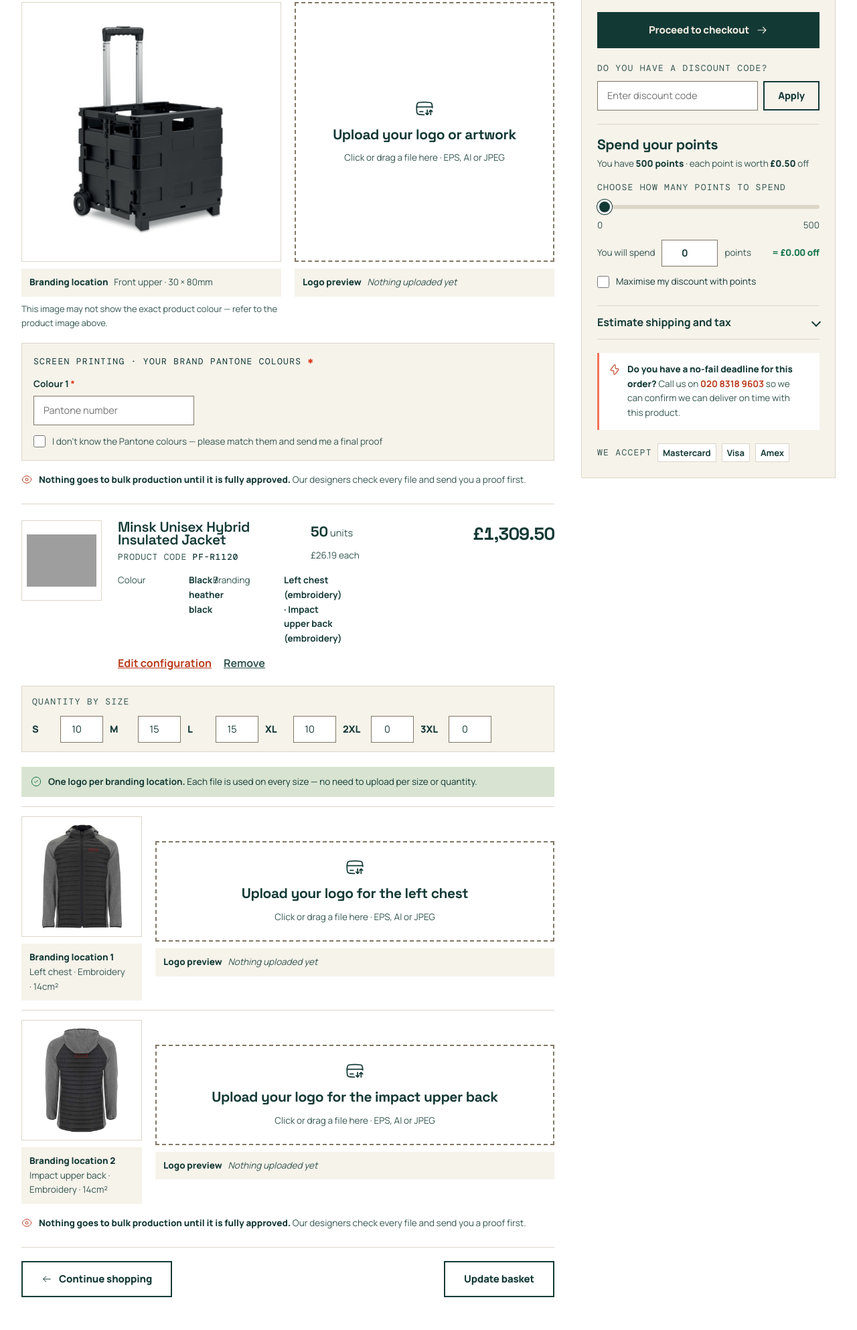
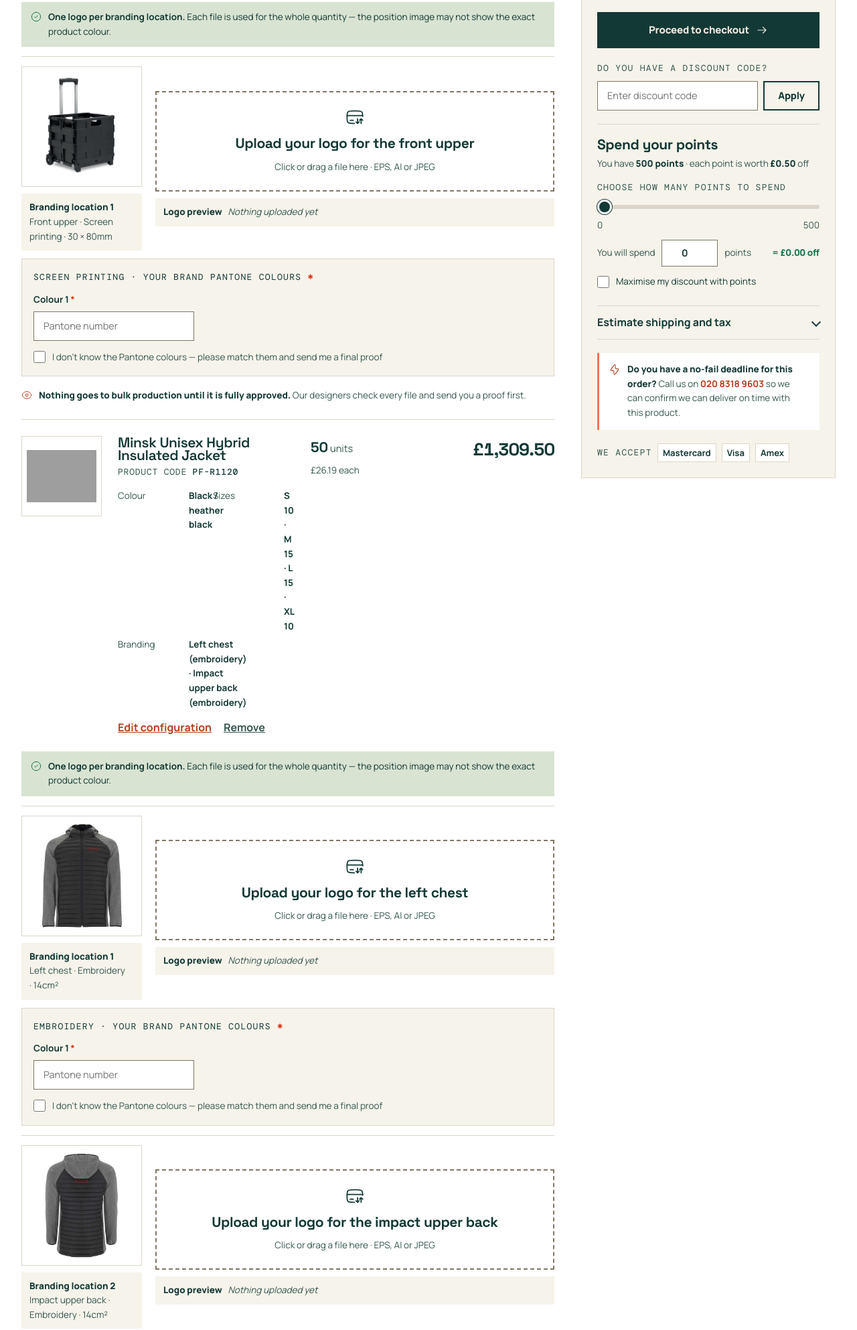
Before and after one commit to biztechdesign/Bounce-Creative, a plain HTML site: page basket-v4.html in a window 1280 px wide. Shown: the part 814-2800 px from the top of the page at 67% size. Drawn offline with nearby package versions, Linux system fonts and the light colour scheme; grey boxes are pictures that could not be loaded.

Commit message:
Basket: one fixed upload + Pantone section per branding location
- Removed the "Quantity by size" box; the Minsk line lists its sizes as
  text (S 10, M 15, L 15, XL 10) and keeps its 50-unit total.
- Every line uses the same compact section: per branding location a
  position image, its logo upload and its own Pantone colours box
  (CARRO once, Minsk twice).

Co-Authored-By: Claude Opus 5.5 <noreply@anthropic.com>

```diff
--- a/assets/css/basket-v4.css
+++ b/assets/css/basket-v4.css
@@ -219,3 +219,6 @@
   .art--loc{ grid-template-columns:minmax(0,1fr); }
   .art--loc .art__pos img{ max-width:200px; }
 }
+
+/* Pantone box sits under its own branding location. */
+.art--loc + .pan{ margin-top:12px; }
--- a/assets/js/basket-v4.js
+++ b/assets/js/basket-v4.js
@@ -70,6 +70,8 @@
         [].forEach.call(sizes, function (f) { q += parseInt(f.value, 10) || 0; });
         var tot = line.querySelector('[data-role="line-units"]');
         if (tot) tot.textContent = q;
+      } else if (line.dataset.units) {
+        q = parseInt(line.dataset.units, 10) || 0;   // ordered by size: a fixed total
       } else {
         q = parseInt(line.querySelector('.qty input').value, 10) || 0;
       }
--- a/basket-v4.html
+++ b/basket-v4.html
@@ -11,7 +11,7 @@
 <link rel="stylesheet" href="assets/css/style-v4.css?v=122">
 <link rel="stylesheet" href="assets/css/list-v4.css?v=40">
 <link rel="stylesheet" href="assets/css/pdp-v4.css?v=72">
-<link rel="stylesheet" href="assets/css/basket-v4.css?v=8">
+<link rel="stylesheet" href="assets/css/basket-v4.css?v=10">
 <link rel="stylesheet" href="assets/css/mega-v4.css?v=6">
 <script>document.documentElement.className += " js";</script>
 </head>
@@ -1795,42 +1795,41 @@
             </div>
           </div>
 
-          <!-- Artwork for this line: where it goes, and the file to print -->
-          <div class="art">
+          <!-- Artwork: once per branding location (the same section on every line). -->
+          <p class="art__head"><svg class="ic" width="16" height="16" aria-hidden="true"><use href="#i-check"/></svg><span><b>One logo per branding location.</b> Each file is used for the whole quantity &mdash; the position image may not show the exact product colour.</span></p>
+            <div class="art art--loc">
               <div class="art__pos">
-              <img src="assets/img/products/office/carro-folding-crate-trolley.jpg" alt="CARRO Folding Crate Container Trolley showing the front upper print position" width="700" height="700">
-              <p class="art__cap"><b>Branding location</b> Front upper &middot; 30 × 80mm</p>
-              <p class="art__note">This image may not show the exact product colour &mdash; refer to the product image above.</p>
+                <img src="assets/img/products/office/carro-folding-crate-trolley.jpg" alt="CARRO Folding Crate Container Trolley showing the front upper branding position" width="700" height="700">
+                <p class="art__cap"><b>Branding location 1</b> Front upper &middot; Screen printing &middot; 30 × 80mm</p>
               </div>
               <div class="art__up">
                 <label class="drop">
-                <input type="file" name="artwork-1" accept=".eps,.ai,.jpg,.jpeg,.pdf,.png,.svg">
+                  <input type="file" name="artwork-1-1" accept=".eps,.ai,.jpg,.jpeg,.pdf,.png,.svg">
                   <span class="drop__in">
                     <svg class="ic" width="28" height="28" aria-hidden="true"><use href="#i-transfer"/></svg>
-                  <b>Upload your logo or artwork</b>
+                    <b>Upload your logo for the front upper</b>
                     <span>Click or drag a file here &middot; EPS, AI or JPEG</span>
                   </span>
                 </label>
                 <p class="art__cap"><b>Logo preview</b> <span class="art__empty">Nothing uploaded yet</span></p>
               </div>
             </div>
-
             <div class="pan">
               <p class="pan__lbl">Screen printing &middot; your brand Pantone colours <b class="req" aria-hidden="true">*</b></p>
               <div class="pan__row">
                 <label class="pan__field">
                   <span class="pan__t">Colour 1 <b class="req" aria-hidden="true">*</b></span>
-                <input type="text" name="pantone-1-1" placeholder="Pantone number" required>
+                  <input type="text" name="pantone-1-1-1" placeholder="Pantone number" required>
                 </label>
               </div>
               <label class="pan__dk">
-              <input type="checkbox" name="pantone-1-unknown">
+                <input type="checkbox" name="pantone-1-1-unknown">
                 <span>I don't know the Pantone colours &mdash; please match them and send me a final proof</span>
               </label>
             </div>
           <p class="line__approve"><svg class="ic" width="16" height="16" aria-hidden="true"><use href="#i-eye"/></svg><span><b>Nothing goes to bulk production until it is fully approved.</b> Our designers check every file and send you a proof first.</span></p>
         </article>
-        <article class="line line--sizes" data-each="26.19">
+        <article class="line line--sizes" data-each="26.19" data-units="50">
           <div class="line__main">
             <a href="product-minsk-v4.html" class="line__media">
               <img src="assets/img/products/clothing/minsk-jacket-black-heather.jpg" alt="Minsk Unisex Hybrid Insulated Jacket" width="700" height="700">
@@ -1840,6 +1839,7 @@
               <p class="line__sku">Product code <b>pf-R1120</b></p>
               <dl class="line__cfg">
                 <div><dt>Colour</dt><dd>Black / heather black</dd></div>
+                <div><dt>Sizes</dt><dd>S 10 &middot; M 15 &middot; L 15 &middot; XL 10</dd></div>
                 <div><dt>Branding</dt><dd>Left chest (embroidery) &middot; Impact upper back (embroidery)</dd></div>
               </dl>
               <div class="line__acts">
@@ -1858,39 +1858,8 @@
             </div>
           </div>
 
-          <!-- Sizes: one line for every size of this colour and branding. -->
-          <div class="szgrid" role="group" aria-label="Quantity by size">
-            <p class="szgrid__t">Quantity by size</p>
-            <div class="szgrid__row">
-              <label class="szq">
-                <span class="szq__s">S</span>
-                <input type="number" value="10" min="0" step="1" inputmode="numeric" data-size-qty aria-label="Quantity, size S">
-              </label>
-              <label class="szq">
-                <span class="szq__s">M</span>
-                <input type="number" value="15" min="0" step="1" inputmode="numeric" data-size-qty aria-label="Quantity, size M">
-              </label>
-              <label class="szq">
-                <span class="szq__s">L</span>
-                <input type="number" value="15" min="0" step="1" inputmode="numeric" data-size-qty aria-label="Quantity, size L">
-              </label>
-              <label class="szq">
-                <span class="szq__s">XL</span>
-                <input type="number" value="10" min="0" step="1" inputmode="numeric" data-size-qty aria-label="Quantity, size XL">
-              </label>
-              <label class="szq">
-                <span class="szq__s">2XL</span>
-                <input type="number" value="0" min="0" step="1" inputmode="numeric" data-size-qty aria-label="Quantity, size 2XL">
-              </label>
-              <label class="szq">
-                <span class="szq__s">3XL</span>
-                <input type="number" value="0" min="0" step="1" inputmode="numeric" data-size-qty aria-label="Quantity, size 3XL">
-              </label>
-            </div>
-          </div>
-
-          <!-- Artwork: once per branding LOCATION - used on every size. -->
-          <p class="art__head"><svg class="ic" width="16" height="16" aria-hidden="true"><use href="#i-check"/></svg><span><b>One logo per branding location.</b> Each file is used on every size &mdash; no need to upload per size or quantity.</span></p>
+          <!-- Artwork: once per branding location (the same section on every line). -->
+          <p class="art__head"><svg class="ic" width="16" height="16" aria-hidden="true"><use href="#i-check"/></svg><span><b>One logo per branding location.</b> Each file is used for the whole quantity &mdash; the position image may not show the exact product colour.</span></p>
             <div class="art art--loc">
               <div class="art__pos">
                 <img src="assets/img/products/clothing/minsk-positions/R11208M-left-chest.jpg" alt="Minsk Unisex Hybrid Insulated Jacket showing the left chest branding position" width="700" height="700">
@@ -1908,6 +1877,19 @@
                 <p class="art__cap"><b>Logo preview</b> <span class="art__empty">Nothing uploaded yet</span></p>
               </div>
             </div>
+            <div class="pan">
+              <p class="pan__lbl">Embroidery &middot; your brand Pantone colours <b class="req" aria-hidden="true">*</b></p>
+              <div class="pan__row">
+                <label class="pan__field">
+                  <span class="pan__t">Colour 1 <b class="req" aria-hidden="true">*</b></span>
+                  <input type="text" name="pantone-2-1-1" placeholder="Pantone number" required>
+                </label>
+              </div>
+              <label class="pan__dk">
+                <input type="checkbox" name="pantone-2-1-unknown">
+                <span>I don't know the Pantone colours &mdash; please match them and send me a final proof</span>
+              </label>
+            </div>
             <div class="art art--loc">
               <div class="art__pos">
                 <img src="assets/img/products/clothing/minsk-positions/R11208M-upper-back.jpg" alt="Minsk Unisex Hybrid Insulated Jacket showing the impact upper back branding position" width="700" height="700">
@@ -1924,6 +1906,19 @@
                 </label>
                 <p class="art__cap"><b>Logo preview</b> <span class="art__empty">Nothing uploaded yet</span></p>
               </div>
+            </div>
+            <div class="pan">
+              <p class="pan__lbl">Embroidery &middot; your brand Pantone colours <b class="req" aria-hidden="true">*</b></p>
+              <div class="pan__row">
+                <label class="pan__field">
+                  <span class="pan__t">Colour 1 <b class="req" aria-hidden="true">*</b></span>
+                  <input type="text" name="pantone-2-2-1" placeholder="Pantone number" required>
+                </label>
+              </div>
+              <label class="pan__dk">
+                <input type="checkbox" name="pantone-2-2-unknown">
+                <span>I don't know the Pantone colours &mdash; please match them and send me a final proof</span>
+              </label>
             </div>
           <p class="line__approve"><svg class="ic" width="16" height="16" aria-hidden="true"><use href="#i-eye"/></svg><span><b>Nothing goes to bulk production until it is fully approved.</b> Our designers check every file and send you a proof first.</span></p>
         </article>
@@ -2146,7 +2141,7 @@
 
 <script src="assets/js/a11y-v4.js?v=6"></script>
 <script src="assets/js/mega-v4.js?v=1"></script>
-<script src="assets/js/basket-v4.js?v=5"></script>
+<script src="assets/js/basket-v4.js?v=6"></script>
 <!-- SPIN:START - generated by scripts/spin/build_spin.py; edit there -->
 <link rel="stylesheet" href="assets/css/spin-v4.css?v=13">
 
```
Also changed, not shown: 1 other file. Lines whose indentation alone changed are shown as unchanged.
